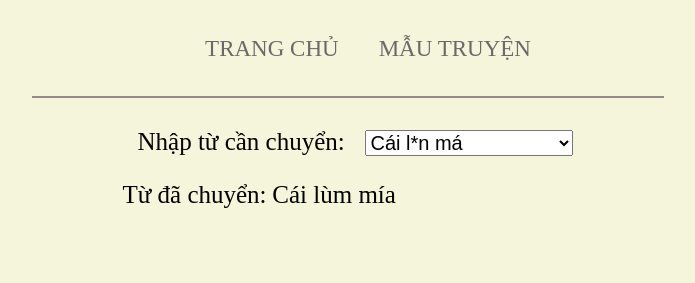
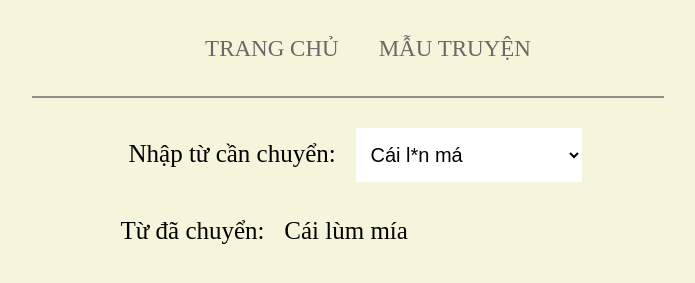
Before and after one commit to KHKT2022/KHKT2022.github.io, a plain HTML site: page KHKT/index.html in a window 1280 px wide. Shown: the whole page, without its empty margins (292-987 px from the left). Drawn offline with Linux system fonts and the light colour scheme.

Commit message:
Update index.css

```diff
--- a/KHKT/index.css
+++ b/KHKT/index.css
@@ -88,20 +88,19 @@ body{
 
 }
 
-#answer p{
-
-    display: inline-block;
-    vertical-align: top;
-
-}
-
 @media screen and (min-width:600px){
 
 
 
 }
 
+#answer p{
 
+    display: inline-block;
+    vertical-align: top;
+    padding: 10px 7px;
+
+}
 /*setup main menu */
 
 
@@ -132,7 +131,7 @@ body{
 
 }
 
-#search-box #search-button{
+#search-box #words{
 
     background-color: #fff;
     border: none;
```
